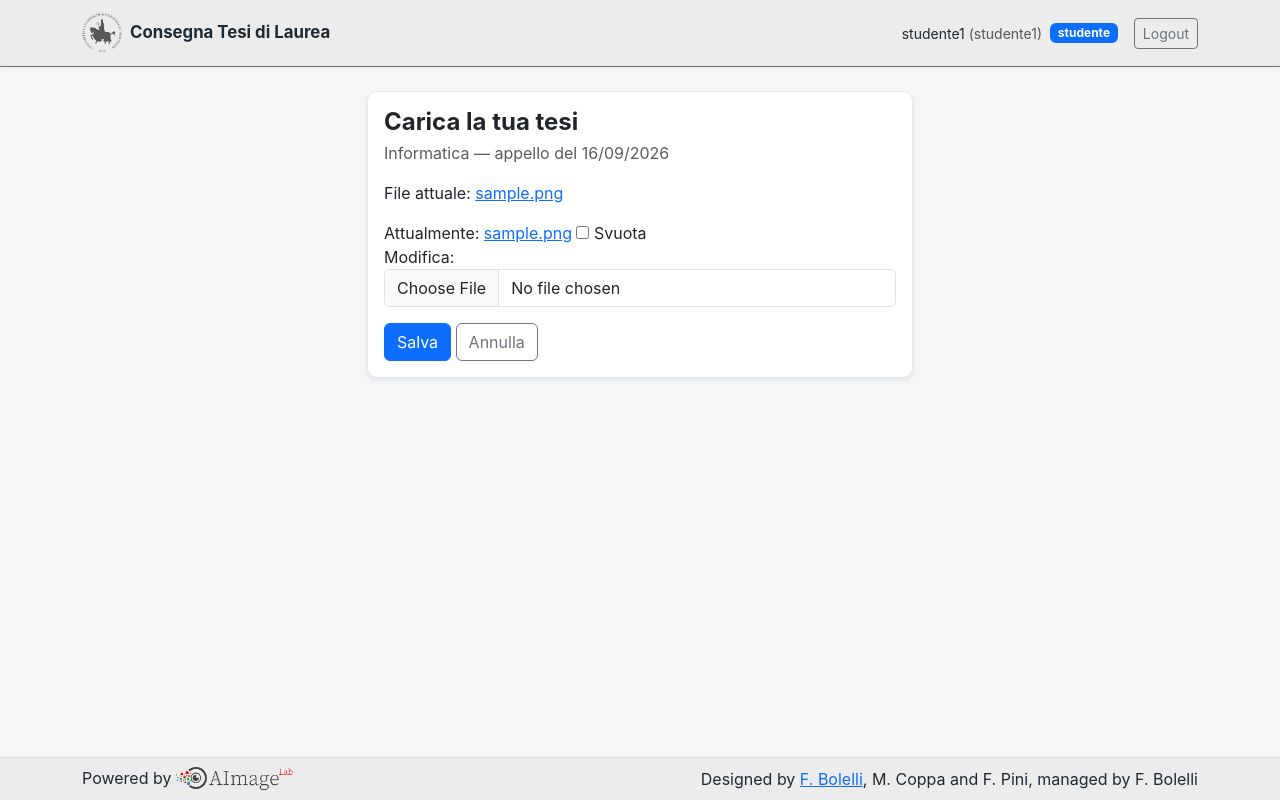
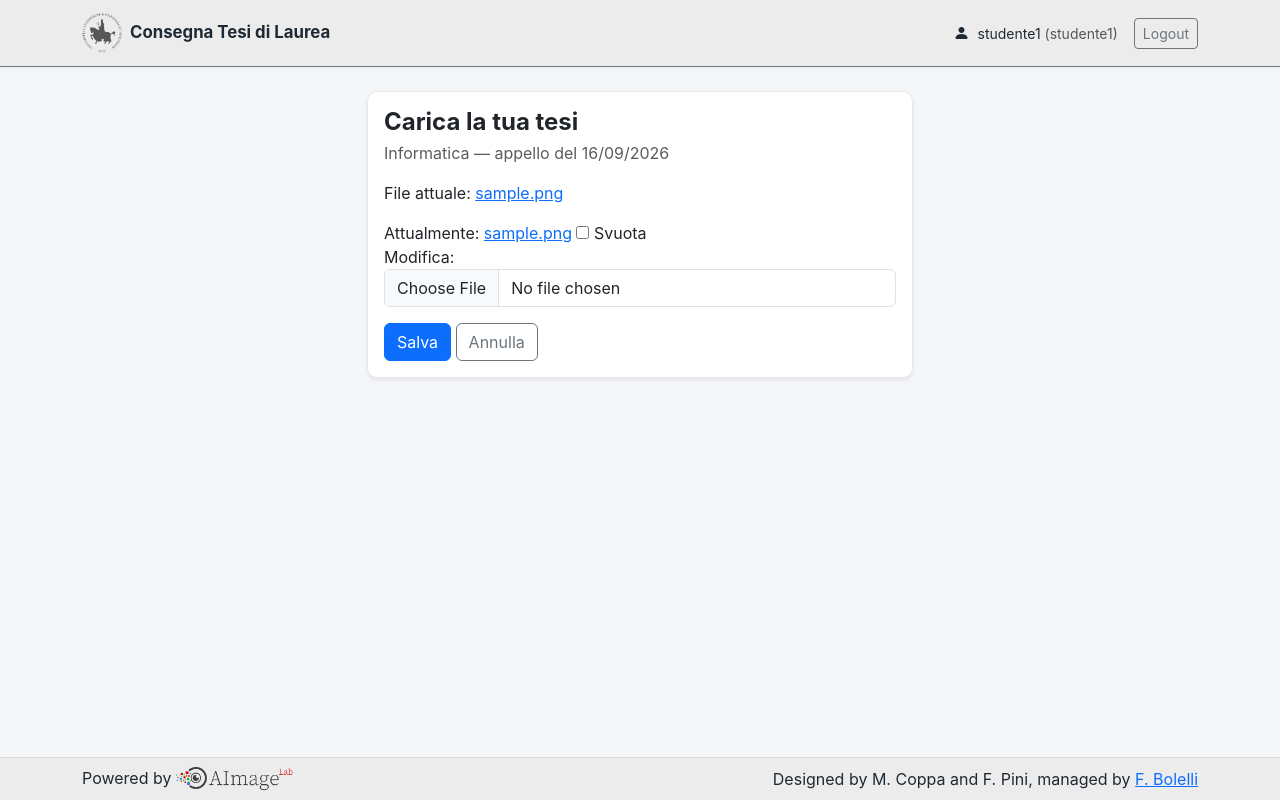
Before and after one commit to m4t3c/thesis_submission, a Django app: page /iscrizioni/1/carica-tesi/ in a window 1280 px wide. Run offline with Django 5.2, Linux system fonts and the light colour scheme; a user stored in the database is signed in; data comes from the database, SQL or seed files in the repository; tables that the repository leaves empty hold one stand-in row (values such as "Sample post").

Commit message:
ritocchi alla navbar

```diff
--- a/appelli/templates/appelli/base.html
+++ b/appelli/templates/appelli/base.html
@@ -70,14 +70,11 @@
         {% if user.is_authenticated %}
             <div class="d-flex align-items-center gap-3">
                 <span class="d-flex align-items-center gap-2">
-                    <i class="fa fa-user" aria-hidden="true"></i>
+                    <i class="bi bi-person-fill" aria-hidden="true"></i>
                     <span class="small">
                         {{ user.get_full_name|default:user.get_username }}
                         <span class="text-muted">({{ user.username }})</span>
                     </span>
-                    {% if user.groups.all %}
-                        <span class="badge bg-primary">{{ user.groups.all.0.name }}</span>
-                    {% endif %}
                 </span>
                 <form method="post" action="{% url 'logout' %}" class="m-0">
                     {% csrf_token %}
@@ -110,7 +107,7 @@
             <img src="{% static 'aimagelab.png' %}" height="25" alt="AImageLab"></a>
         </div>
         <div class="" style="float: right !important;">
-            Designed by <a href="http://federicobolelli.it/" target="_blank">F. Bolelli</a>, M. Coppa and F. Pini, managed by F. Bolelli
+            Designed by M. Coppa and F. Pini, managed by <a href="http://federicobolelli.it/" target="_blank">F. Bolelli</a>
         </div>
     </div>
 </nav>
```
